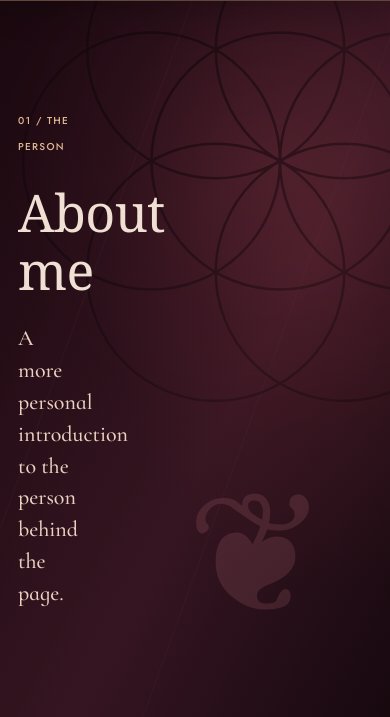
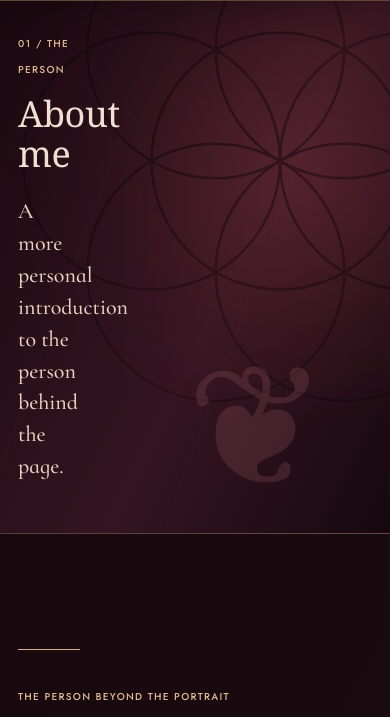
Before and after one commit to sleepypig321/fern_beyond_the_screen, a website: page public/about/index.html in a window 390 px wide. Shown: the part 79-796 px from the top of the page. Drawn offline with Linux system fonts and the light colour scheme; a web font is replaced by a local one.

Commit message:
Reduce the height of interior page headers

```diff
--- a/public/nocturne.css
+++ b/public/nocturne.css
@@ -108,9 +108,9 @@ body>*{position:relative}
 .home-invite h3{font:400 clamp(39px,4.9vw,69px)/1 var(--nv-display);letter-spacing:-.07em}
 .home-invite p{font:400 23px/1.4 var(--nv-italic)}
 /* Inner pages: each has its own pacing and composition. */
-.interior-hero{min-height:440px;padding:105px 0 110px;background:linear-gradient(117deg,#1a080f,#351521 57%,#16080e)}
+.interior-hero{min-height:0;padding:clamp(28px,4vw,54px) 0;background:linear-gradient(117deg,#1a080f,#351521 57%,#16080e)}
 .hero-layout{grid-template-columns:minmax(0,1fr) minmax(100px,230px);gap:65px}
-.interior-hero h1{font:400 clamp(55px,9vw,133px)/.95 var(--nv-display);letter-spacing:-.084em}
+.interior-hero h1{font:400 clamp(40px,6vw,82px)/.95 var(--nv-display);letter-spacing:-.084em;margin:12px 0 14px}
 .hero-deck{font:400 clamp(22px,2.6vw,37px)/1.23 var(--nv-italic);color:#ecd1c2;max-width:720px}
 .hero-ornament{opacity:.65;display:flex;align-items:center;justify-content:center}
 .page-content{background:linear-gradient(120deg,#17090e,#1e0e15);padding:100px 0 135px}
@@ -199,7 +199,7 @@ body[data-page="creator"] .portrait-grid>div:last-child,body[data-page="stargaze
  .inquiry-side{margin:0;padding:29px;border:1px solid var(--nv-line)}.inquiry-form{margin-top:25px}
  body[data-page="my-world"] .chapter-notes{grid-template-columns:1fr}body[data-page="my-world"] .chapter-note:nth-child(n){border-left:0;padding:23px 0}
  .chapter-cards{grid-template-columns:1fr}.chapter-card{grid-column:span 12;padding:30px 15px;border-right:0;min-height:0}
- .interior-hero h1{font-size:clamp(49px,10.8vw,79px)}.interior-hero::after{right:-170px;opacity:.24}
+ .interior-hero::after{right:-170px;opacity:.24}
 }
 @media(prefers-reduced-motion:reduce){html{scroll-behavior:auto}*,*:before,*:after{animation:none!important;transition:none!important}}
 
@@ -265,7 +265,8 @@ body[data-page="connection"] .chapter-note:nth-child(even) h3{
 .mini-wordmark strong,.wordmark .w-main{letter-spacing:-.02em}
 @media(max-width:700px){
   .hero h1{font-size:clamp(56px,13vw,86px)}
-  .interior-hero h1,.inquiry-intro h2{font-size:clamp(52px,10vw,80px)}
+  .interior-hero h1{font-size:clamp(36px,8vw,54px)}
+  .inquiry-intro h2{font-size:clamp(52px,10vw,80px)}
   .hero-copy .intro,.hero-deck,.inquiry-intro>p{line-height:1.45}
   .site-chapters-grid h3{font-size:clamp(40px,11vw,56px)}
 }
```
